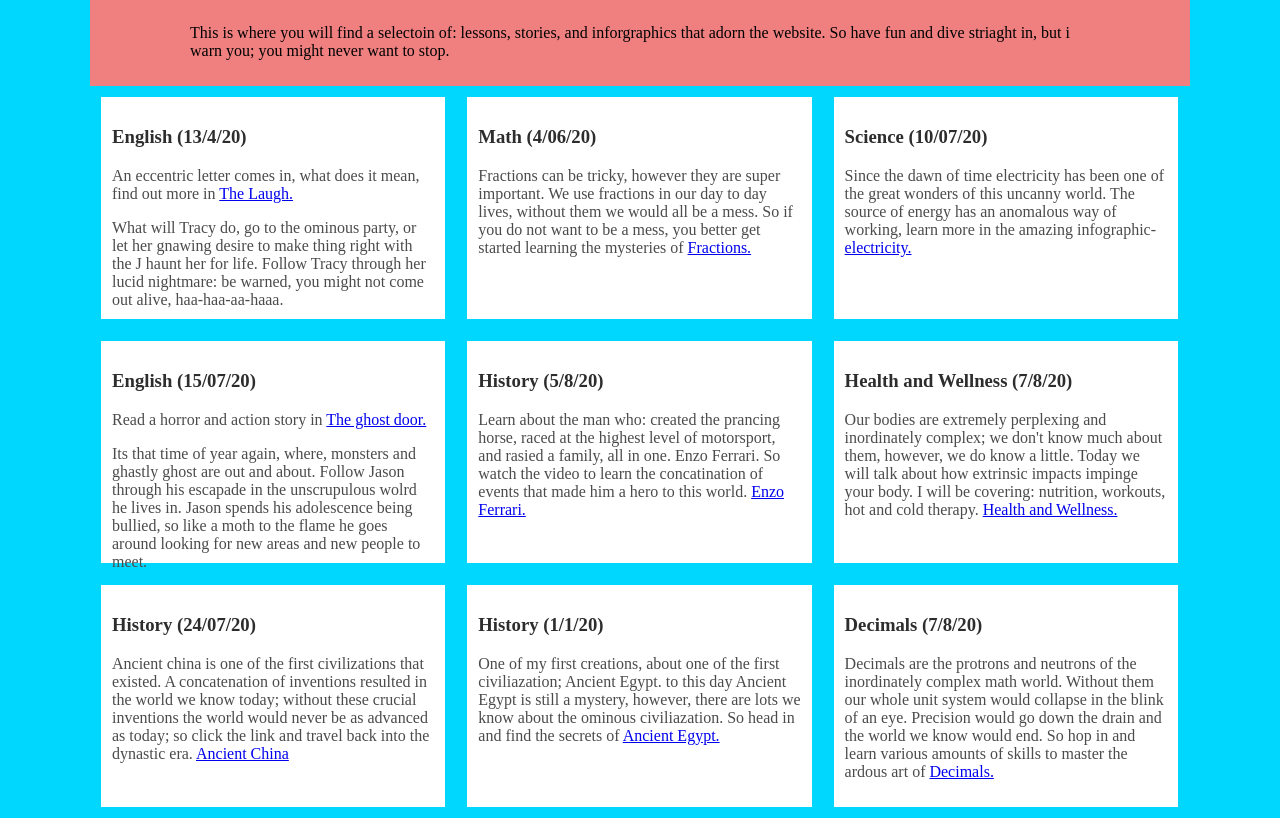
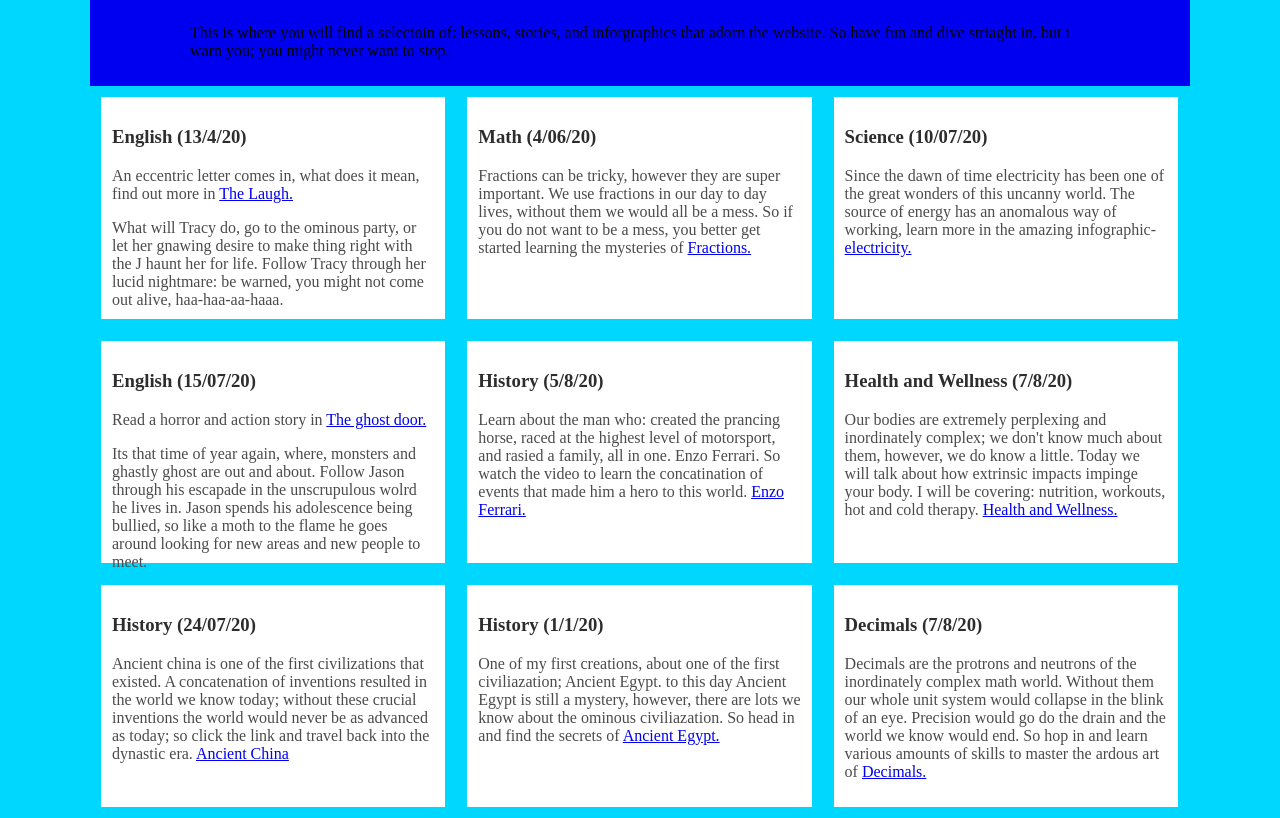
Before and after one commit to ProfessorDion/ProfessorDion.github.io, a plain HTML site: page index.html in a window 1280 px wide. Shown: the part 472-1290 px from the top of the page. Drawn offline with Linux system fonts and the light colour scheme.

Commit message:
Add files via upload

```diff
--- a/index.html
+++ b/index.html
@@ -309,7 +309,7 @@
 						color:rgb(0,0,0);
 					}
 					section{
-						background:rgb(240,128,128);
+						background:rgb(0,0,240);
 						padding:10px 100px;
 					}
 					section h2{
@@ -365,7 +365,7 @@ one of the first civilizations that existed. A concatenation of inventions resul
 				</article>
 				<article>
 					<h3> Decimals (7/8/20)</h3>
-					<p>Decimals are the protrons and neutrons of the inordinately complex math world. Without them our whole unit system would collapse in the blink of an eye. Precision would go down the drain and the world we know would end. So hop in and learn various amounts of skills to master the ardous art of <a href = "https://visual.ly/community/Infographics/education/decimals"> Decimals.
+					<p>Decimals are the protrons and neutrons of the inordinately complex math world. Without them our whole unit system would collapse in the blink of an eye. Precision would go do the drain and the world we know would end. So hop in and learn various amounts of skills to master the ardous art of <a href = "https://visual.ly/community/Infographics/education/decimals"> Decimals.
 
 				      </a></p>
 
```
